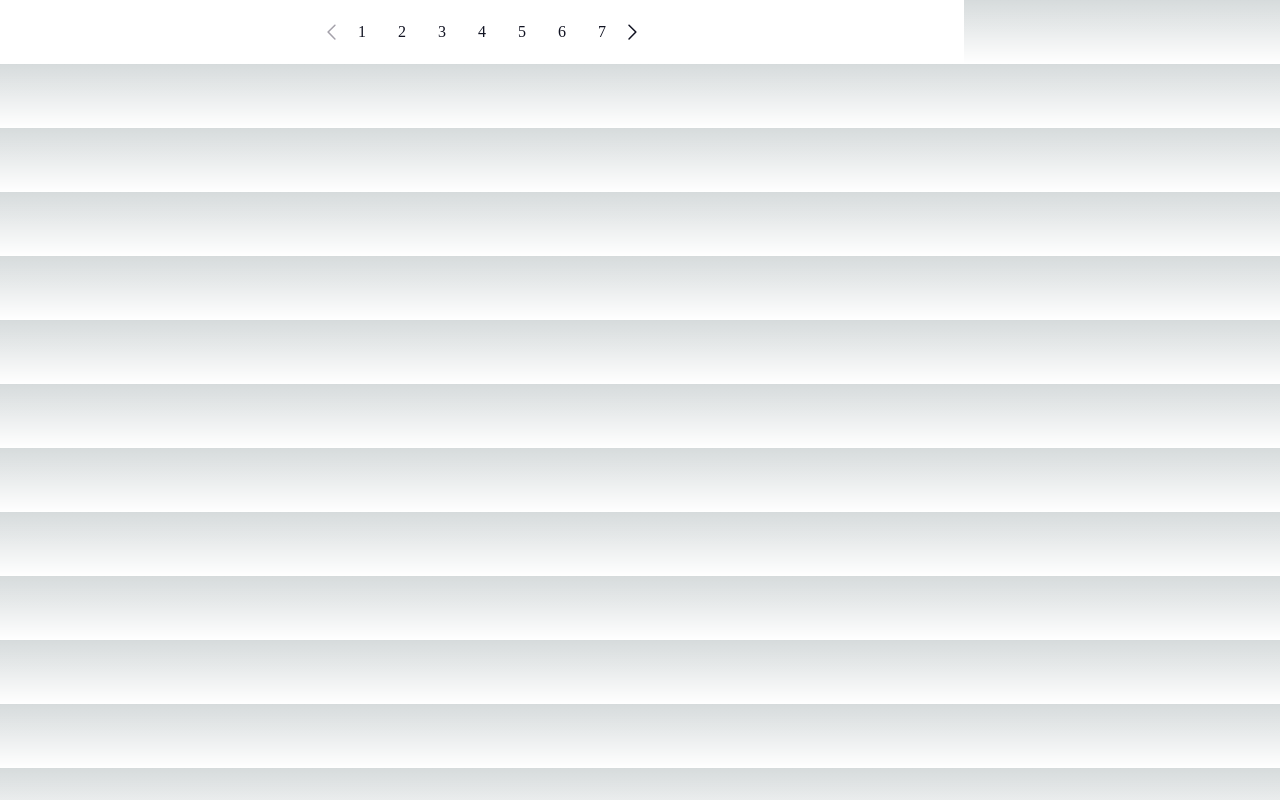
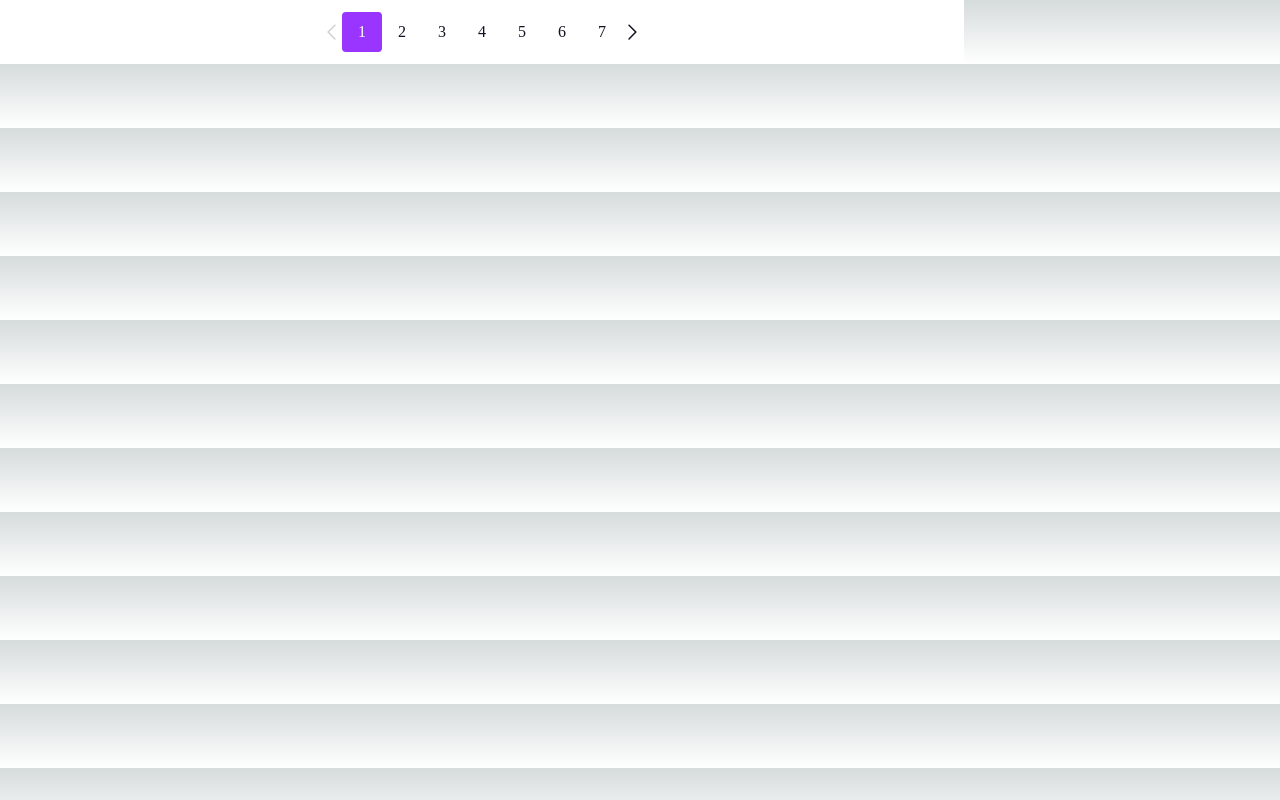
Before and after one commit to 12-Pair-Programming/Dang-il, a Next.js app: page /test/paginationBar in a window 1280 px wide. Built offline with nearby package versions, Linux system fonts and the light colour scheme; a web font is replaced by a local one.

Commit message:
refactor: page useState Pagination 컴포넌트에 종속

```diff
--- a/shared/@common/ui/Pagination/Pagination.tsx
+++ b/shared/@common/ui/Pagination/Pagination.tsx
@@ -8,13 +8,12 @@ import PageButton from './PageButton';
 interface PaginationProps {
   totalPage: number;
   limit: number;
-  page: number;
-  setPage: React.Dispatch<React.SetStateAction<number>>;
 }
 
-const Pagination = ({ totalPage, limit, page, setPage }: PaginationProps) => {
+const Pagination = ({ totalPage, limit }: PaginationProps) => {
   const [currentPageArray, setCurrentPageArray] = useState<number[]>([]);
   const [totalPageArray, setTotalPageArray] = useState<number[]>([]);
+  const [page, setPage] = useState<number>(1);
 
   // const sliceArrayByLimit = (totalPage: number, limit: number) => {
   //   const totalPageArray = Array(totalPage)
```
